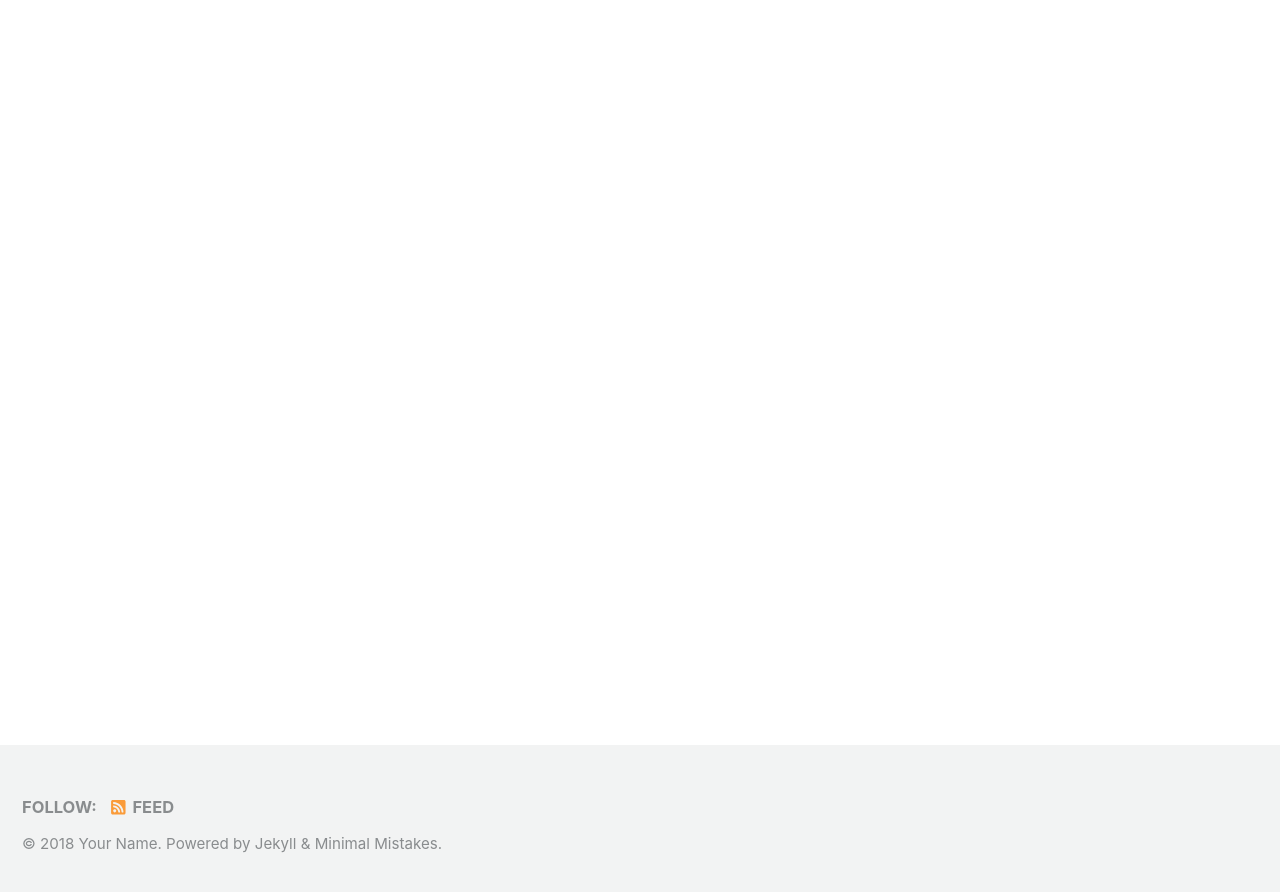
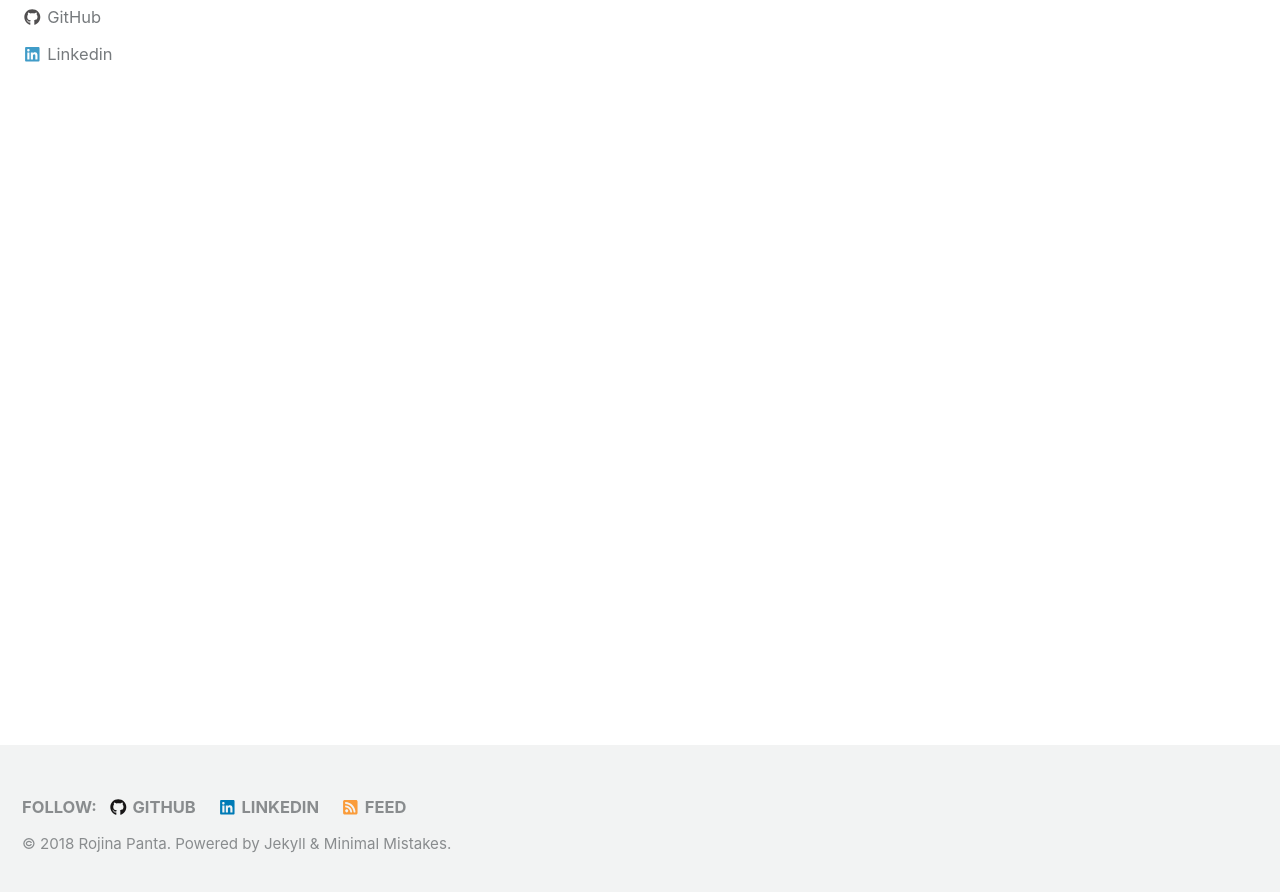
Before and after one commit to Rojina99/Rojina99.github.io, a Jekyll site: the page built from index.html, in a window 1280 px wide and 900 px high, scrolled down 222 px. Shown: the top 892 px of the window. Built offline with Jekyll 4.4.1, drawn with Linux system fonts in a browser that asks for light colours; cached includes are drawn as plain includes; nearby versions of some CDN libraries; the list of posts is cut into pages by our own code; some of the changed text lies outside the part shown.

Commit message:
Modified config file

```diff
--- a/_config.yml
+++ b/_config.yml
@@ -16,10 +16,10 @@ minimal_mistakes_skin    : "default" # "air", "aqua", "contrast", "dark", "dirt"
 
 # Site Settings
 locale                   : "en-US"
-title                    : "Site Title"
+title                    : "Rojina Panta"
 title_separator          : "-"
-name                     : "Your Name"
-description              : "An amazing website."
+name                     : "Rojina Panta"
+description              : "Data Science Portfolio"
 url                      : # the base hostname & protocol for your site e.g. "https://mmistakes.github.io"
 baseurl                  : # the subpath of your site, e.g. "/blog"
 repository               : # GitHub username/repo-name e.g. "mmistakes/minimal-mistakes"
@@ -103,10 +103,10 @@ analytics:
 
 # Site Author
 author:
-  name             : "Your Name"
+  name             : "Rojina Panta"
   avatar           : # path of avatar image, e.g. "/assets/images/bio-photo.jpg"
-  bio              : "I am an amazing person."
-  location         : "Somewhere"
+  bio              : "Data Science Portfolio"
+  location         : "Bhaktapur, Nepal"
   email            :
   links:
     - label: "Email"
@@ -123,10 +123,11 @@ author:
       # url: "https://facebook.com/"
     - label: "GitHub"
       icon: "fab fa-fw fa-github"
-      # url: "https://github.com/"
-    - label: "Instagram"
-      icon: "fab fa-fw fa-instagram"
-      # url: "https://instagram.com/"
+      url:  "https://github.com/Rojina99"
+    - label: "Linkedin"
+      icon: "fab fa-fw fa-linkedin"
+      url: "https://www.linkedin.com/in/rojina-panta-889b73bb/"
+
 
 # Site Footer
 footer:
@@ -139,16 +140,16 @@ footer:
       # url:
     - label: "GitHub"
       icon: "fab fa-fw fa-github"
-      # url:
+      url: "https://github.com/Rojina99"
     - label: "GitLab"
       icon: "fab fa-fw fa-gitlab"
       # url:
     - label: "Bitbucket"
       icon: "fab fa-fw fa-bitbucket"
       # url:
-    - label: "Instagram"
-      icon: "fab fa-fw fa-instagram"
-      # url:
+    - label: "Linkedin"
+      icon: "fab fa-fw fa-linkedin"
+      url: "https://www.linkedin.com/in/rojina-panta-889b73bb/"
 
 
 # Reading Files
@@ -290,3 +291,11 @@ defaults:
       comments: # true
       share: true
       related: true
+
+  # _pages
+  - scope:
+      path: ""
+      type: pages
+    values:
+      layout: single
+      author_profile: true
```
Also changed, not shown: 1 other file.
